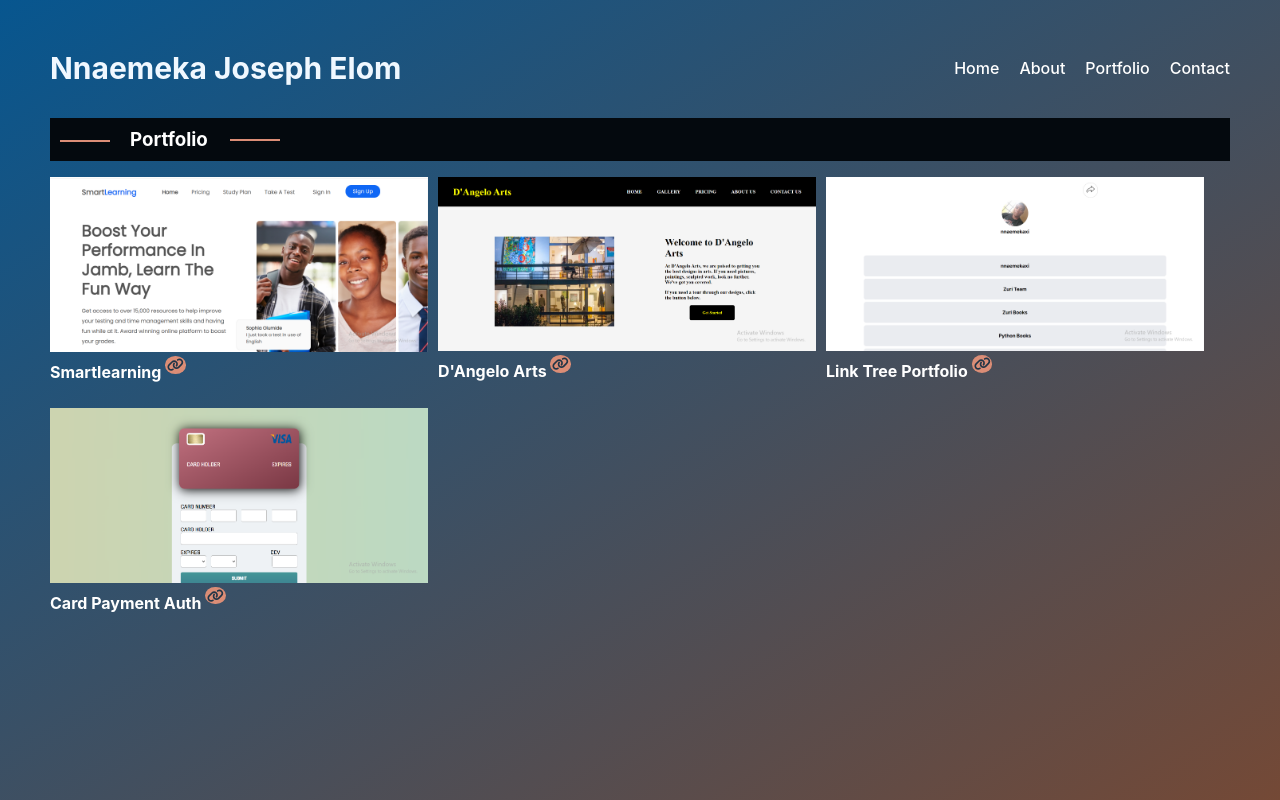
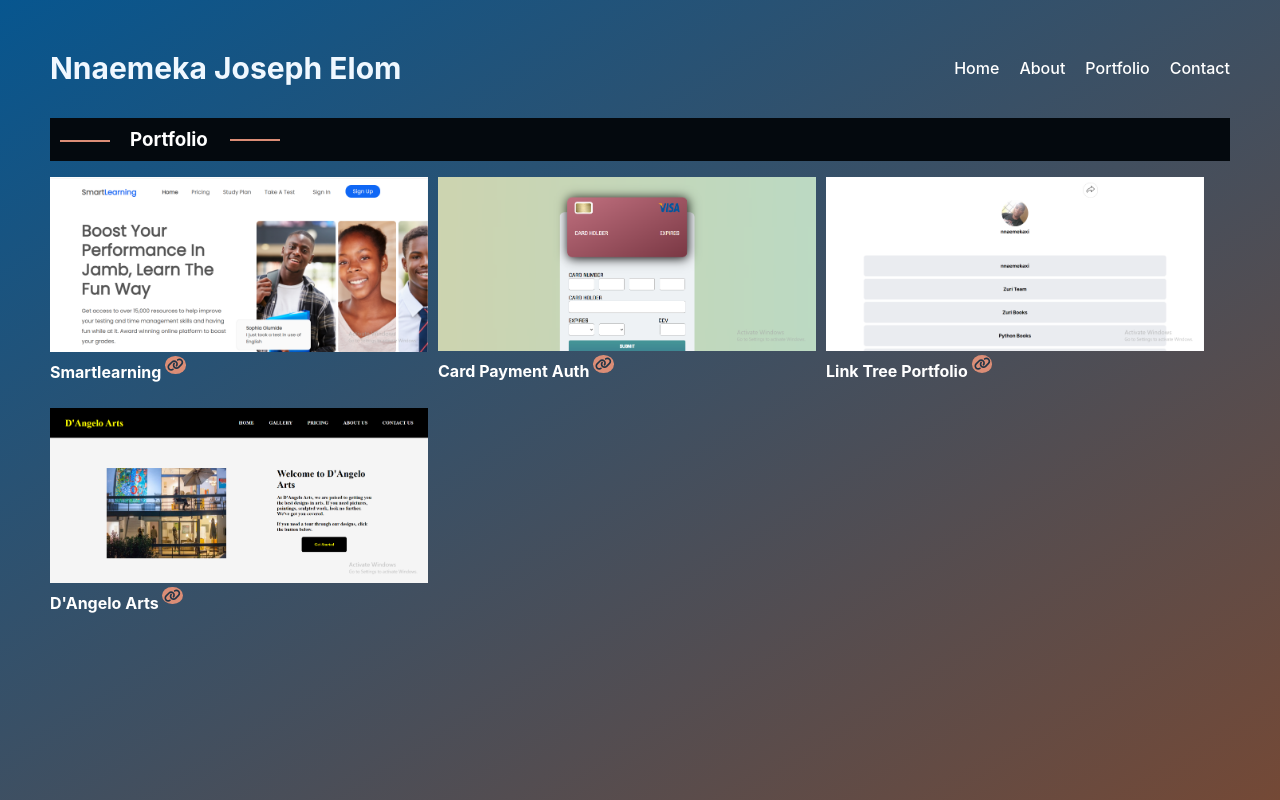
Before and after one commit to nnaemeka-11/myportfolio, a React (Vite) app: page /portfolio in a window 1280 px wide. Built offline with nearby package versions, Linux system fonts and the light colour scheme.

Commit message:
portfolio

```diff
--- a/src/pages/Portfolio/Portfolio.tsx
+++ b/src/pages/Portfolio/Portfolio.tsx
@@ -20,9 +20,9 @@ function Portfolio() {
         </section>
         <section className={styles.WorkSection}>
           <Design title={"Smartlearning"} source={smartlearning} text={'https://smartlearning.ng'} classname={styles.Design}/>
+          <Design title={"Card Payment Auth"} source={card} text={'https://junetechepayment.netlify.app/'} classname={styles.Design}/>
+          <Design title={"Link Tree Portfolio"} source={linktree} text={'https://nnaemeka11.netlify.app'} classname={styles.Design}/>
           <Design title={"D'Angelo Arts"} source={dangelo} text={'https://nnaemekaxi.github.io'} classname={styles.Design}/>
-          <Design title={"Link Tree Portfolio"} source={linktree} text={'https://nnaemeka11.netlify.app'} classname={styles.Design}/>
-          <Design title={"Card Payment Auth"} source={card} text={'https://junetechepayment.netlify.app/'} classname={styles.Design}/>
         </section>
       </div>
     </div>
```
